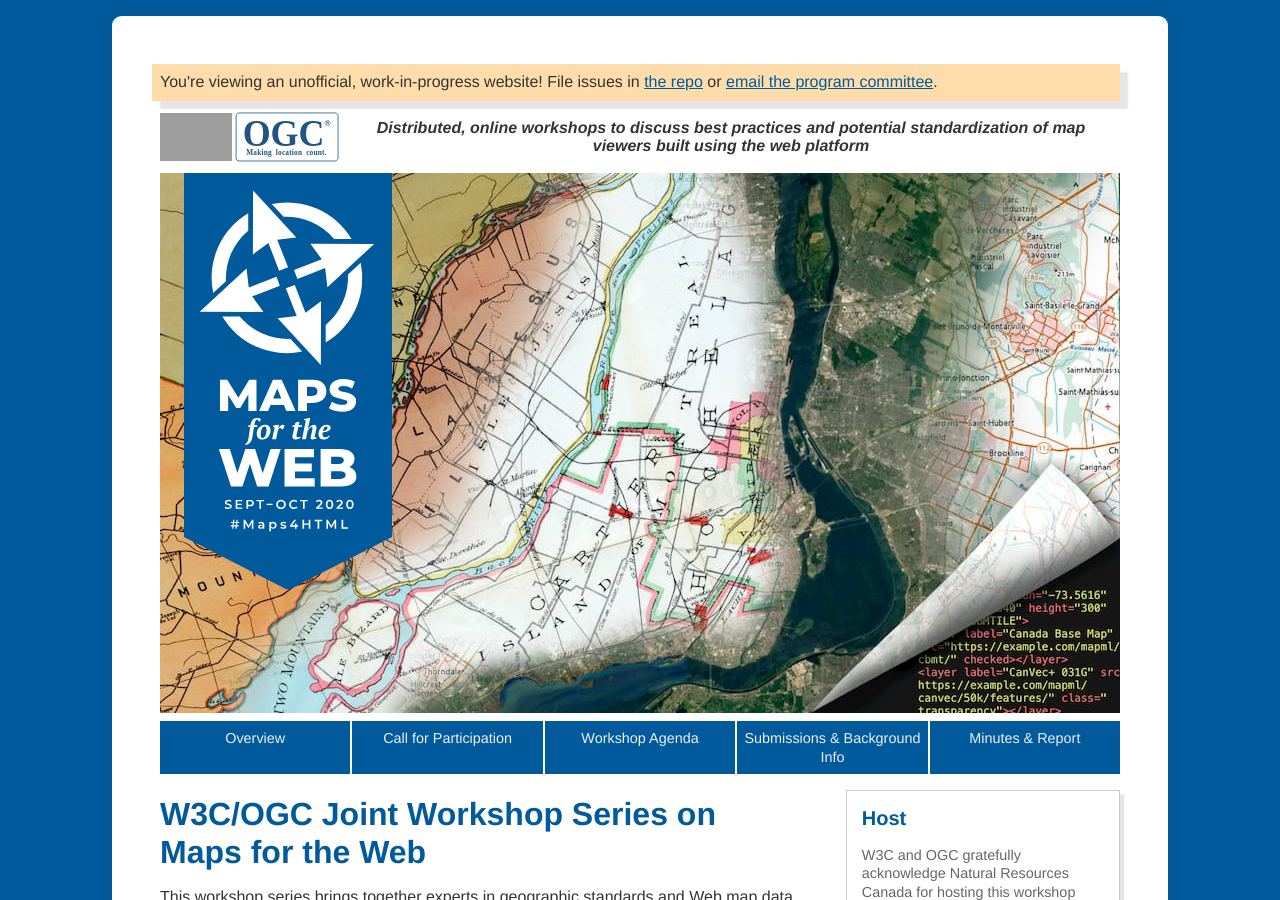
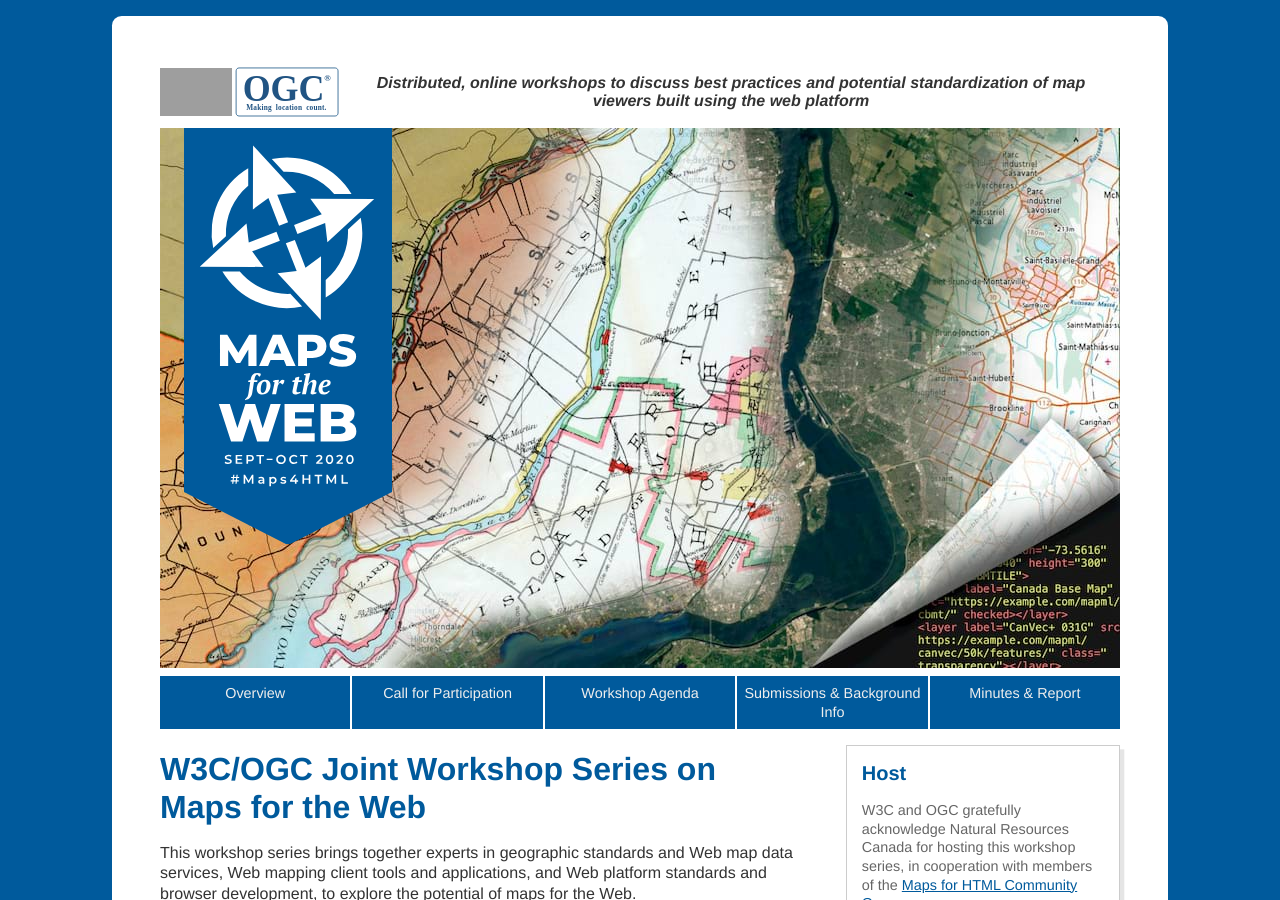
Before and after one commit to Maps4HTML/Maps4HTML-Workshop-2020, a Jekyll site: the page built from index.html, in a window 1280 px wide and 900 px high. Built offline with Jekyll 4.4.1, drawn with Linux system fonts in a browser that asks for light colours.

Commit message:
Remove WIP warning banner

```diff
--- a/_includes/header.html
+++ b/_includes/header.html
@@ -1,8 +1,4 @@
 <header id="top" class="header">
-  <p class="warning">
-      You're viewing an unofficial, work-in-progress website!
-      File issues in <a href="https://github.com/Maps4HTML/Maps4HTML-Workshop-2020">the repo</a> or <a href="mailto:public-maps-workshop-pc@w3.org">email the program committee</a>.
-  </p>
   <div class="header-logos-etc">
     <em class="header-tagline">
       Distributed, online workshops to discuss
```
